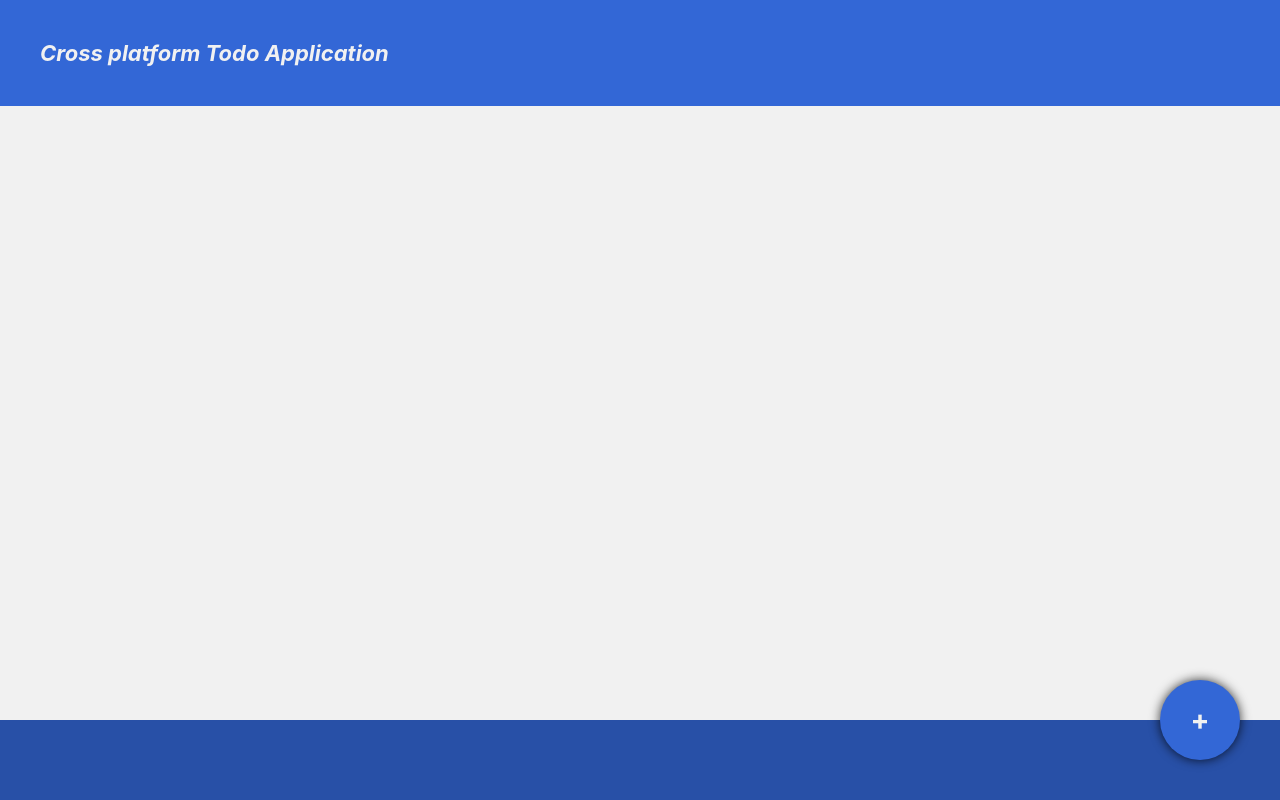
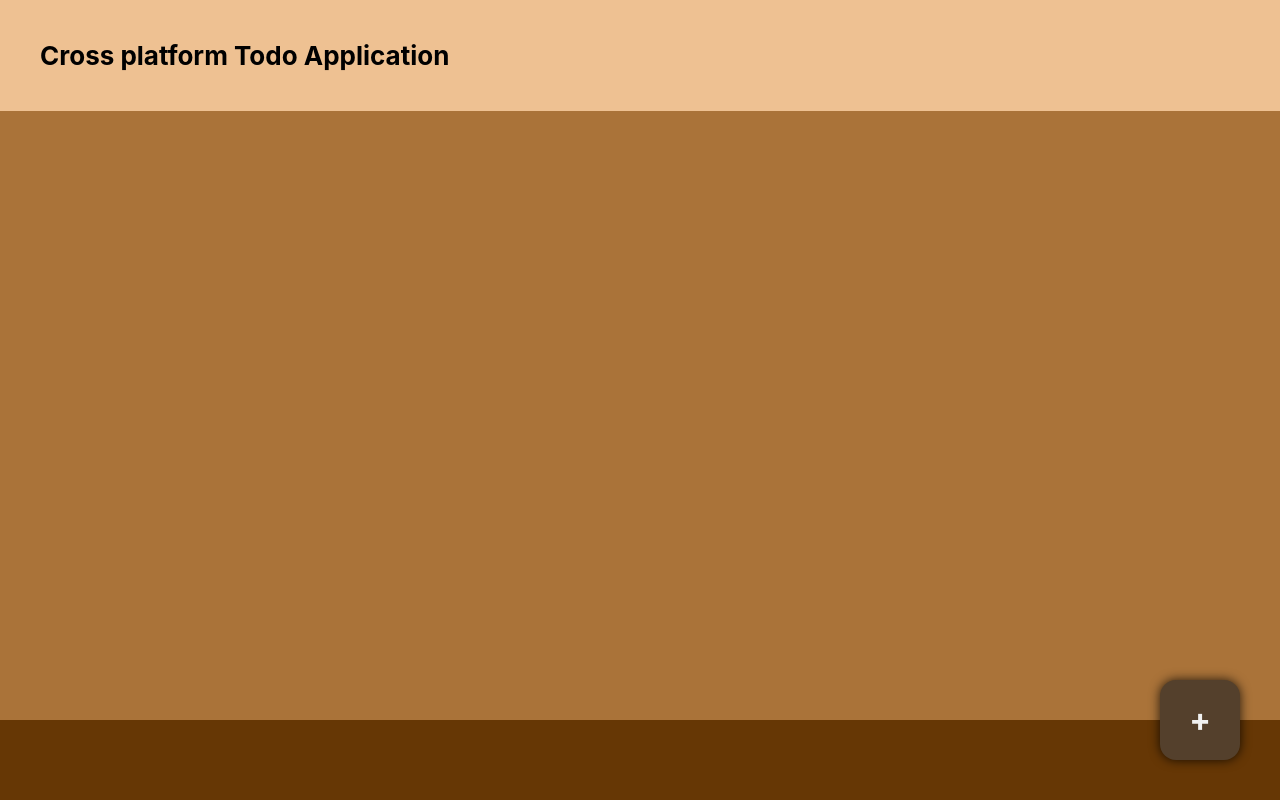
Before and after one commit to P-Gill97/ReactTaskApp, a React (Create React App) app in the folder my-app/: page / in a window 1280 px wide. Built offline with nearby package versions, Linux system fonts and the light colour scheme.

Commit message:
final commit before major changes just in case something goes wrong

```diff
--- a/my-app/src/App.css
+++ b/my-app/src/App.css
@@ -3,12 +3,13 @@
   margin: 0px;
   box-sizing: border-box;
 }
+
+body {
+  background: #AA7339;
+}
 html, body {
   width: 100%;
   height: 100%;
-}
-body {
-  background: #f1f1f1;
 }
 #root {
   width: 100%;
@@ -16,23 +17,24 @@ body {
 }
 /* Our App Container */
 .container {
-  padding-bottom: 80px;
+  padding-bottom: 150px;
 }
 /* The header */
 .header {
-  font-size: 22px;
+  font-size: 26px;
+
   font-weight: bold;
-  font-style: italic;
-  color: #f1f1f1;
-  background: #3367d6;
+  font-style: normal;
+  color: #000000;
+  background: #EEC192;
   padding: 40px;
 }
 /* The note */
 .note {
-  color: #adadad;
+  color: #BLACK;
+  margin: 15px;
   padding: 40px;
-  margin: 20px;
-  background: #fff;
+  background: #F0CDA9;
   border: solid 1px #e9e9e9;
   cursor: pointer;
   box-shadow: 0px 0px 14px 0px rgba(0,0,0,0.1);
@@ -51,18 +53,18 @@ body {
   bottom: 40px;
   width: 80px;
   height: 80px;
-  border-radius: 100%;
+  border-radius: 20%;
   text-align: center;
   line-height: 80px;
-  font-size: 28px;
+  font-size: 32px;
   font-weight: bold;
   color: #f1f1f1;
-  background: #3367d6;
+  background: #54402C;
   cursor: pointer;
   box-shadow: 0px 0px 11px 0px rgba(0,0,0,0.8);
   -webkit-box-shadow: 0px 0px 11px 0px rgba(0,0,0,0.8);
   -moz-box-shadow: 0px 0px 11px 0px rgba(0,0,0,0.8);
-  transition: transform .06s ease;
+  transition: transform .2s ease;
 }
 .btn:hover {
   transform: scale(1.2);
@@ -77,7 +79,7 @@ body {
   padding: 0 20px;
   border: none;
   outline: none;
-  background: #2850a7;
+  background: #663705;
   font-size: 16px;
   color: #f1f1f1;
 }
```
